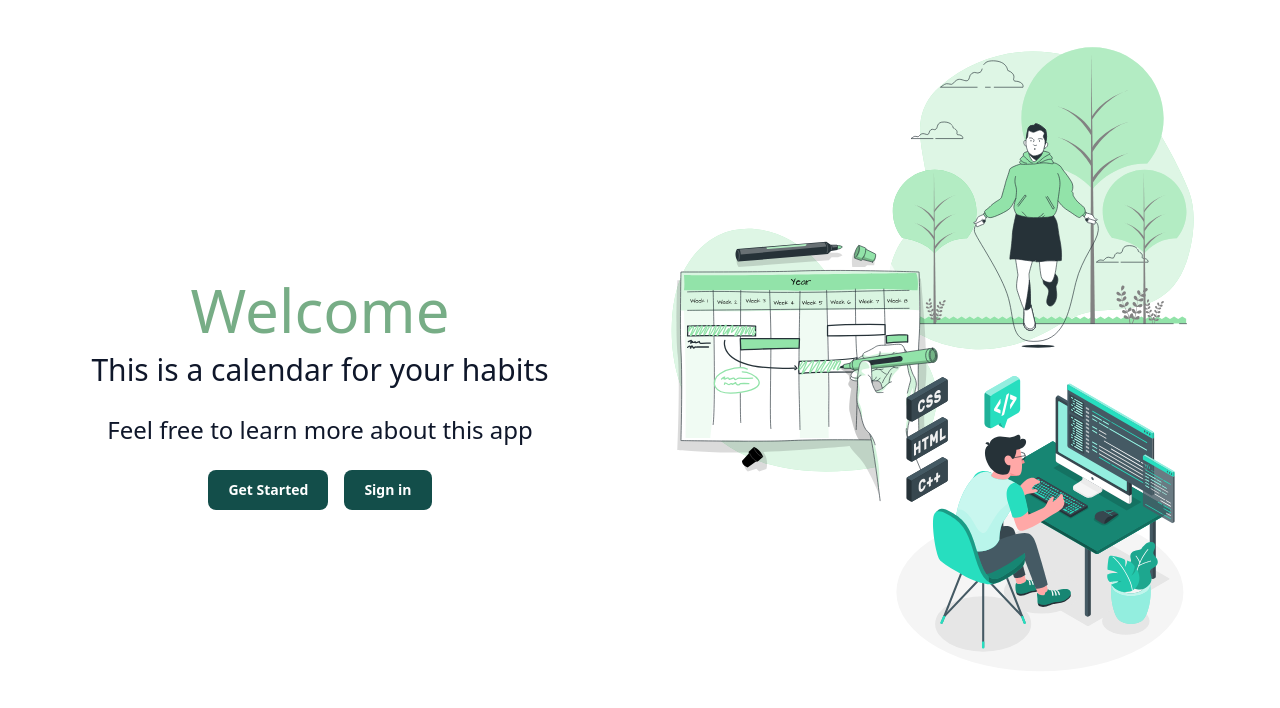
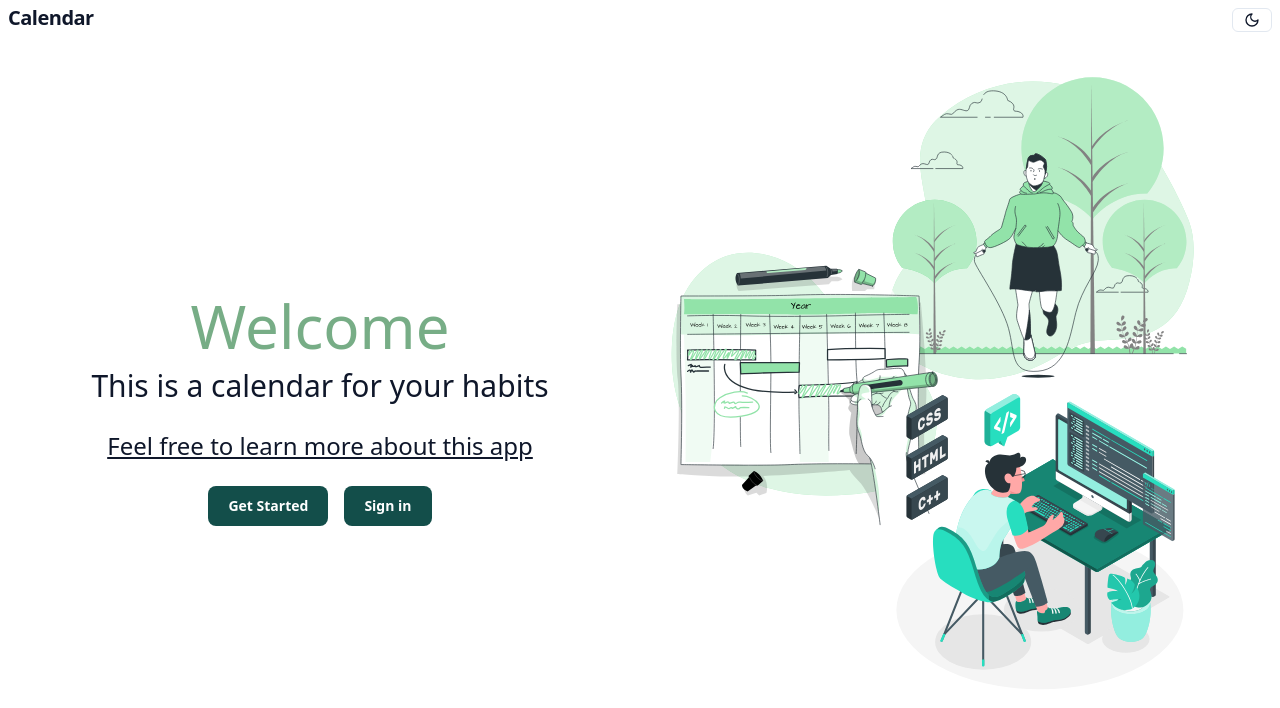
Before and after one commit to aguzovatii/calendar-frontend, a Next.js app: page /welcome in a window 1280 px wide. Shown: the top 708 px of the page. Built offline with nearby package versions, Linux system fonts and the light colour scheme.

Commit message:
Add dark theme support for welcome page

```diff
--- /dev/null
+++ b/app/welcome/layout.tsx
@@ -0,0 +1,27 @@
+import { Providers } from "@/app/providers";
+import ThemeSwitcher from "../theme-switcher";
+
+export default function RootLayout({
+  children,
+}: {
+  children: React.ReactNode;
+}) {
+  return (
+    <Providers>
+      <div className="h-full flex flex-col">
+        <div className="h-8 flex flex-row">
+          <div className="basis-6">
+            <h1 className="text-xl flex h-7 font-bold leading-9 tracking-tight ml-2 pl-0">
+              Calendar
+            </h1>
+          </div>
+          <div className="grow"></div>
+          <div className="basis-6 flex flex-row">
+            <ThemeSwitcher />
+          </div>
+        </div>
+        <div className="grow h-48">{children}</div>
+      </div>
+    </Providers>
+  );
+}
--- a/app/welcome/page.tsx
+++ b/app/welcome/page.tsx
@@ -28,7 +28,7 @@ export default function WelcomePage({
           <div>
             <Link
               href="https://calendar-team.github.io/calendar-docs/"
-              className="font-medium text-sm md:text-1xl xl:text-2xl hover:underline"
+              className="font-medium text-sm md:text-1xl xl:text-2xl underline"
             >
               Feel free to learn more about this app
             </Link>
@@ -63,13 +63,13 @@ export default function WelcomePage({
 
       <div className="grid grid-rows-1 grid-cols-3 md:basis-1/2 xl:grid-cols-8 xl:basis-full relative">
         <div className="col-start-1 col-span-1 xl:col-start-4 xl:col-span-4 xl:row-start-1 xl:top-[5%] absolute">
-          <Image src={img1} alt="" priority={true} width="2048" height="2048" />
+          <Image className="dark:brightness-75" src={img1} alt="" priority={true} width="2048" height="2048" />
         </div>
         <div className="col-start-2 col-span-1 xl:col-start-1 xl:col-span-4 xl:row-start-1 xl:top-[25%] absolute">
-          <Image src={img2} alt="" priority={true} width="2048" height="2048" />
+          <Image className="dark:brightness-75" src={img2} alt="" priority={true} width="2048" height="2048" />
         </div>
         <div className="col-start-3 col-span-1 xl:col-start-4 xl:col-span-4 xl:row-start-1 xl:top-[45%] absolute">
-          <Image src={img3} alt="" priority={true} width="2048" height="2048" />
+          <Image className="dark:brightness-75" src={img3} alt="" priority={true} width="2048" height="2048" />
         </div>
       </div>
     </div>
```
